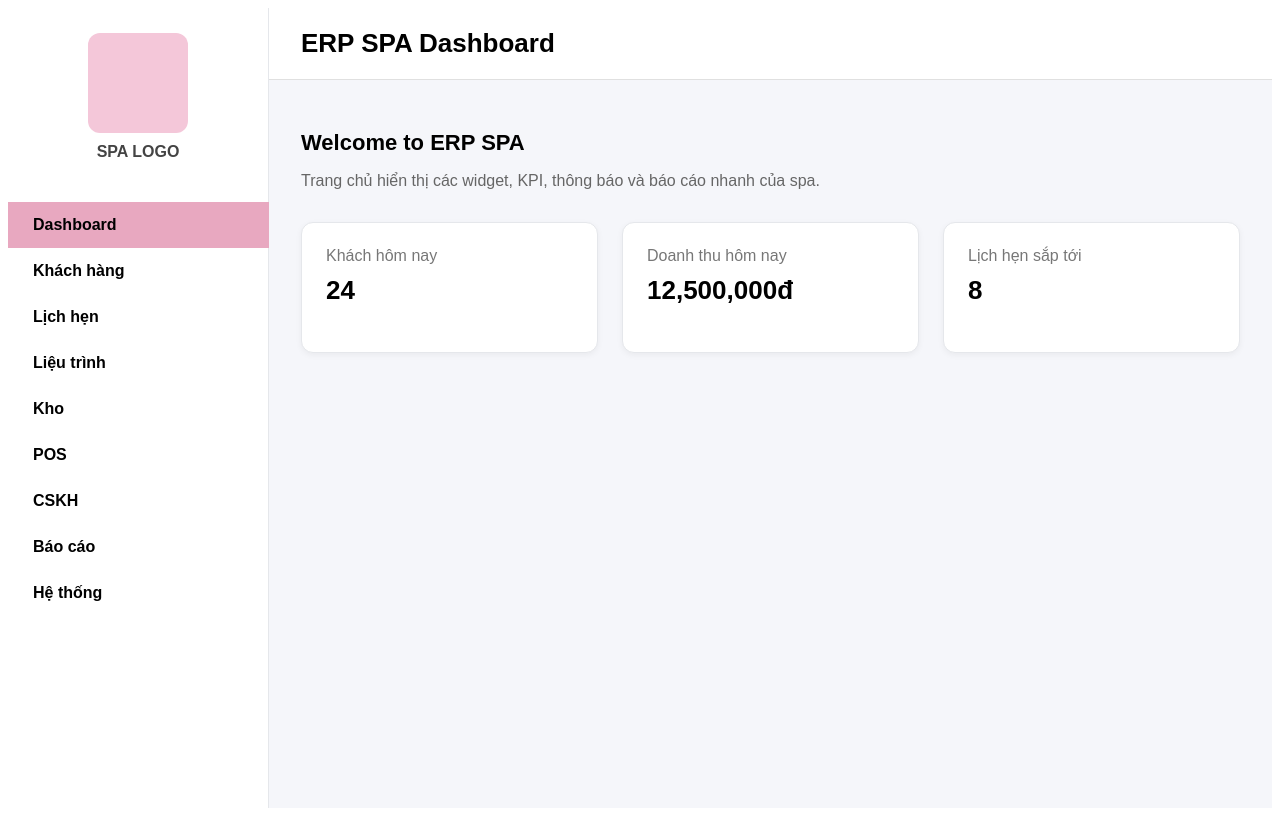
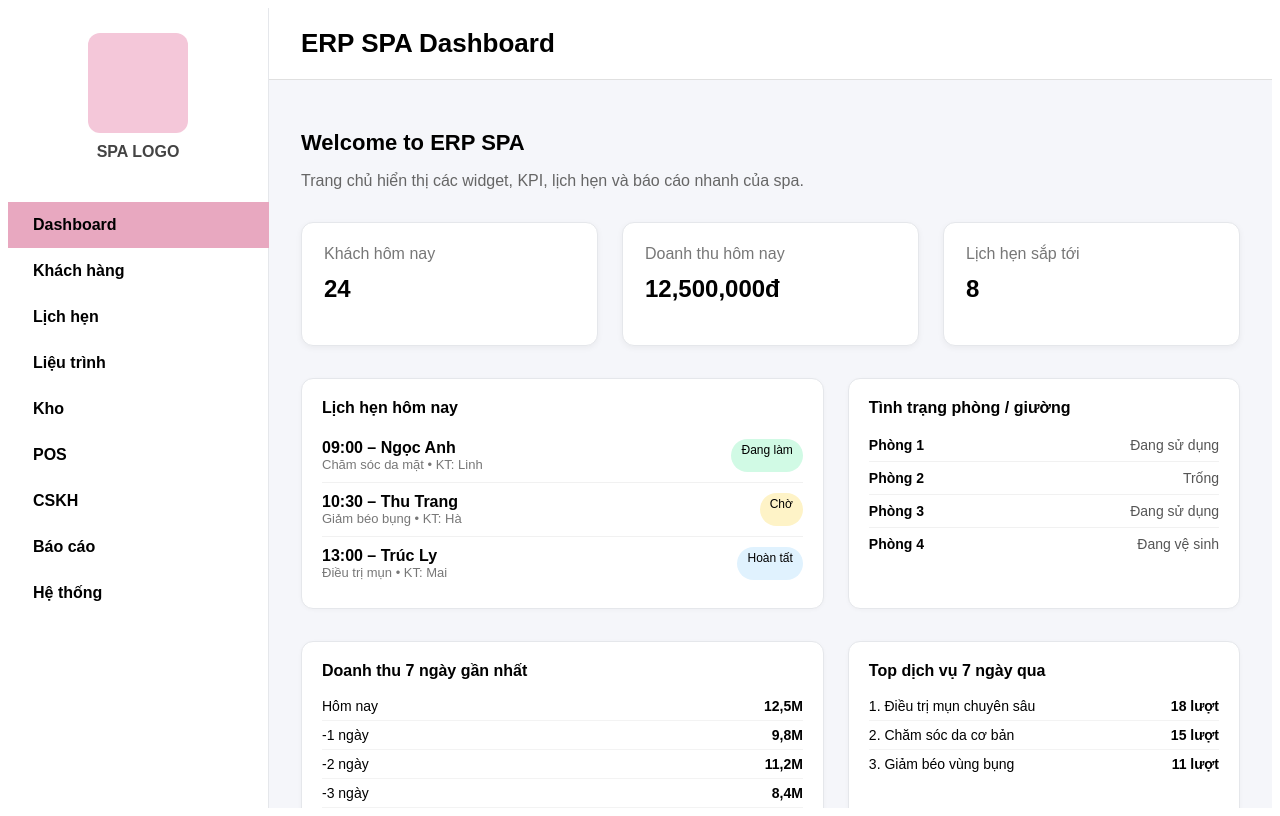
Before and after one commit to conlele0201/erp-spa, a Next.js app: page / in a window 1280 px wide. Built offline with nearby package versions, Linux system fonts and the light colour scheme.

Commit message:
Update index.js

```diff
--- a/pages/index.js
+++ b/pages/index.js
@@ -31,8 +31,9 @@ export default function Home() {
 }
 
 /* ============================
-     SIDEBAR
+   SIDEBAR
 ============================= */
+
 function Sidebar({ menuItems, activeMenu, setActiveMenu }) {
   return (
     <div
@@ -44,6 +45,7 @@ function Sidebar({ menuItems, activeMenu, setActiveMenu }) {
         flexDirection: "column",
       }}
     >
+      {/* LOGO */}
       <div style={{ padding: "25px", textAlign: "center" }}>
         <div
           style={{
@@ -59,6 +61,7 @@ function Sidebar({ menuItems, activeMenu, setActiveMenu }) {
         </p>
       </div>
 
+      {/* MENU */}
       <nav>
         {menuItems.map((label) => (
           <MenuItem
@@ -100,10 +103,77 @@ function MenuItem({ label, activeMenu, setActiveMenu }) {
 }
 
 /* ============================
-     MAIN CONTENT ERP
+   MAIN CONTENT – DASHBOARD
 ============================= */
 
 function MainContent() {
+  // mock data
+  const appointments = [
+    {
+      time: "09:00",
+      customer: "Ngọc Anh",
+      service: "Chăm sóc da mặt",
+      staff: "Linh",
+      status: "Đang làm",
+    },
+    {
+      time: "10:30",
+      customer: "Thu Trang",
+      service: "Giảm béo bụng",
+      staff: "Hà",
+      status: "Chờ",
+    },
+    {
+      time: "13:00",
+      customer: "Trúc Ly",
+      service: "Điều trị mụn",
+      staff: "Mai",
+      status: "Hoàn tất",
+    },
+  ];
+
+  const rooms = [
+    { name: "Phòng 1", status: "Đang sử dụng" },
+    { name: "Phòng 2", status: "Trống" },
+    { name: "Phòng 3", status: "Đang sử dụng" },
+    { name: "Phòng 4", status: "Đang vệ sinh" },
+  ];
+
+  const revenue7days = [
+    { day: "Hôm nay", amount: "12,5M" },
+    { day: "-1 ngày", amount: "9,8M" },
+    { day: "-2 ngày", amount: "11,2M" },
+    { day: "-3 ngày", amount: "8,4M" },
+    { day: "-4 ngày", amount: "10,1M" },
+    { day: "-5 ngày", amount: "7,9M" },
+    { day: "-6 ngày", amount: "9,3M" },
+  ];
+
+  const topServices = [
+    { name: "Điều trị mụn chuyên sâu", count: 18 },
+    { name: "Chăm sóc da cơ bản", count: 15 },
+    { name: "Giảm béo vùng bụng", count: 11 },
+  ];
+
+  const careReminders = [
+    "Gọi lại khách Thuỷ (sau điều trị 3 ngày)",
+    "Nhắn tin nhắc liệu trình lần 3 cho khách Ngọc Hân",
+    "Chúc mừng sinh nhật khách Minh Anh",
+  ];
+
+  const alerts = [
+    "Serum HA còn dưới 5 chai trong kho.",
+    "2 khách còn công nợ chưa thanh toán đủ.",
+    "3 gói liệu trình sắp hết buổi, cần tư vấn gia hạn.",
+  ];
+
+  const shortcuts = [
+    "Thêm khách hàng",
+    "Tạo lịch hẹn",
+    "Bán dịch vụ / gói",
+    "Nhập kho nhanh",
+  ];
+
   return (
     <div
       style={{
@@ -127,13 +197,14 @@ function MainContent() {
         ERP SPA Dashboard
       </div>
 
-      {/* PAGE CONTENT */}
+      {/* PAGE BODY */}
       <div style={{ padding: "32px" }}>
+        {/* A – WELCOME + KPI NHANH */}
         <h2 style={{ fontSize: "22px", marginBottom: "8px" }}>
           Welcome to ERP SPA
         </h2>
         <p style={{ color: "#666", marginBottom: "32px" }}>
-          Trang chủ hiển thị các widget, KPI, thông báo và báo cáo nhanh của spa.
+          Trang chủ hiển thị các widget, KPI, lịch hẹn và báo cáo nhanh của spa.
         </p>
 
         {/* KPI GRID */}
@@ -142,31 +213,243 @@ function MainContent() {
             display: "grid",
             gridTemplateColumns: "repeat(3, 1fr)",
             gap: "24px",
+            marginBottom: "32px",
           }}
         >
           {kpiCard("Khách hôm nay", "24")}
           {kpiCard("Doanh thu hôm nay", "12,500,000đ")}
           {kpiCard("Lịch hẹn sắp tới", "8")}
         </div>
+
+        {/* B – LỊCH HẸN & TÌNH TRẠNG PHÒNG */}
+        <div
+          style={{
+            display: "grid",
+            gridTemplateColumns: "2fr 1.5fr",
+            gap: "24px",
+            marginBottom: "32px",
+          }}
+        >
+          {/* B1 – Lịch hẹn hôm nay */}
+          <Card title="Lịch hẹn hôm nay">
+            {appointments.map((a, idx) => (
+              <div
+                key={idx}
+                style={{
+                  display: "flex",
+                  justifyContent: "space-between",
+                  padding: "10px 0",
+                  borderBottom:
+                    idx === appointments.length - 1
+                      ? "none"
+                      : "1px solid #f1f1f1",
+                }}
+              >
+                <div>
+                  <div style={{ fontWeight: "600" }}>
+                    {a.time} – {a.customer}
+                  </div>
+                  <div style={{ fontSize: "13px", color: "#777" }}>
+                    {a.service} • KT: {a.staff}
+                  </div>
+                </div>
+                <span
+                  style={{
+                    padding: "4px 10px",
+                    borderRadius: "999px",
+                    fontSize: "12px",
+                    background:
+                      a.status === "Đang làm"
+                        ? "#d1fae5"
+                        : a.status === "Chờ"
+                        ? "#fef3c7"
+                        : "#e0f2fe",
+                  }}
+                >
+                  {a.status}
+                </span>
+              </div>
+            ))}
+          </Card>
+
+          {/* B2 – Tình trạng phòng */}
+          <Card title="Tình trạng phòng / giường">
+            {rooms.map((r, idx) => (
+              <div
+                key={idx}
+                style={{
+                  display: "flex",
+                  justifyContent: "space-between",
+                  padding: "8px 0",
+                  borderBottom:
+                    idx === rooms.length - 1 ? "none" : "1px solid #f1f1f1",
+                  fontSize: "14px",
+                }}
+              >
+                <span style={{ fontWeight: "600" }}>{r.name}</span>
+                <span style={{ color: "#555" }}>{r.status}</span>
+              </div>
+            ))}
+          </Card>
+        </div>
+
+        {/* C – DOANH THU & TOP DỊCH VỤ */}
+        <div
+          style={{
+            display: "grid",
+            gridTemplateColumns: "2fr 1.5fr",
+            gap: "24px",
+            marginBottom: "32px",
+          }}
+        >
+          {/* C1 – Doanh thu 7 ngày */}
+          <Card title="Doanh thu 7 ngày gần nhất">
+            {revenue7days.map((r, idx) => (
+              <div
+                key={idx}
+                style={{
+                  display: "flex",
+                  justifyContent: "space-between",
+                  padding: "6px 0",
+                  fontSize: "14px",
+                  borderBottom:
+                    idx === revenue7days.length - 1
+                      ? "none"
+                      : "1px solid #f3f3f3",
+                }}
+              >
+                <span>{r.day}</span>
+                <span style={{ fontWeight: "600" }}>{r.amount}</span>
+              </div>
+            ))}
+          </Card>
+
+          {/* C2 – Top dịch vụ */}
+          <Card title="Top dịch vụ 7 ngày qua">
+            {topServices.map((s, idx) => (
+              <div
+                key={idx}
+                style={{
+                  display: "flex",
+                  justifyContent: "space-between",
+                  padding: "6px 0",
+                  fontSize: "14px",
+                  borderBottom:
+                    idx === topServices.length - 1
+                      ? "none"
+                      : "1px solid #f3f3f3",
+                }}
+              >
+                <span>
+                  {idx + 1}. {s.name}
+                </span>
+                <span style={{ fontWeight: "600" }}>{s.count} lượt</span>
+              </div>
+            ))}
+          </Card>
+        </div>
+
+        {/* D – CSKH & CẢNH BÁO */}
+        <div
+          style={{
+            display: "grid",
+            gridTemplateColumns: "1.5fr 1.5fr",
+            gap: "24px",
+            marginBottom: "32px",
+          }}
+        >
+          {/* D1 – Nhắc CSKH */}
+          <Card title="Nhắc CSKH hôm nay">
+            <ul style={{ paddingLeft: "18px", margin: 0, color: "#555" }}>
+              {careReminders.map((c, idx) => (
+                <li key={idx} style={{ marginBottom: "6px", fontSize: "14px" }}>
+                  {c}
+                </li>
+              ))}
+            </ul>
+          </Card>
+
+          {/* D2 – Cảnh báo & thông báo */}
+          <Card title="Cảnh báo & thông báo">
+            <ul style={{ paddingLeft: "18px", margin: 0, color: "#b91c1c" }}>
+              {alerts.map((a, idx) => (
+                <li key={idx} style={{ marginBottom: "6px", fontSize: "14px" }}>
+                  {a}
+                </li>
+              ))}
+            </ul>
+          </Card>
+        </div>
+
+        {/* E – SHORTCUT HÀNH ĐỘNG NHANH */}
+        <Card title="Thao tác nhanh">
+          <div style={{ display: "flex", flexWrap: "wrap", gap: "12px" }}>
+            {shortcuts.map((s, idx) => (
+              <button
+                key={idx}
+                style={{
+                  padding: "10px 16px",
+                  borderRadius: "999px",
+                  border: "1px solid #e5e7eb",
+                  background: "#ffffff",
+                  cursor: "pointer",
+                  fontSize: "14px",
+                }}
+              >
+                {s}
+              </button>
+            ))}
+          </div>
+        </Card>
       </div>
     </div>
   );
 }
 
-/* KPI CARD COMPONENT */
+/* ============================
+   REUSABLE COMPONENTS
+============================= */
+
+function Card({ title, children }) {
+  return (
+    <div
+      style={{
+        background: "#ffffff",
+        padding: "20px 20px 18px 20px",
+        borderRadius: "12px",
+        border: "1px solid #e5e7eb",
+        boxShadow: "0 1px 4px rgba(0,0,0,0.03)",
+        boxSizing: "border-box",
+      }}
+    >
+      <h3
+        style={{
+          margin: 0,
+          marginBottom: "12px",
+          fontSize: "16px",
+          fontWeight: "600",
+        }}
+      >
+        {title}
+      </h3>
+      {children}
+    </div>
+  );
+}
+
 function kpiCard(title, value) {
   return (
     <div
       style={{
         background: "#ffffff",
-        padding: "24px",
+        padding: "22px",
         borderRadius: "12px",
         border: "1px solid #e5e7eb",
         boxShadow: "0 2px 6px rgba(0,0,0,0.05)",
       }}
     >
       <p style={{ margin: 0, color: "#777" }}>{title}</p>
-      <h2 style={{ marginTop: "10px", fontSize: "26px", fontWeight: "700" }}>
+      <h2 style={{ marginTop: "12px", fontSize: "24px", fontWeight: "700" }}>
         {value}
       </h2>
     </div>
```
